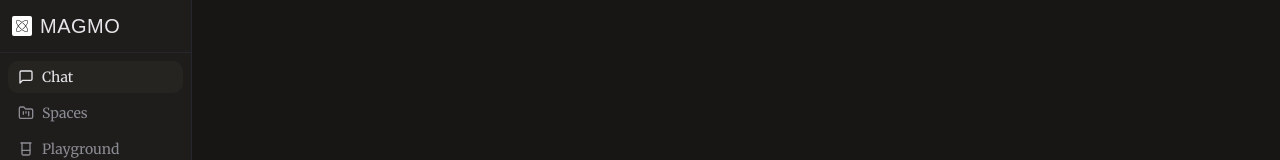
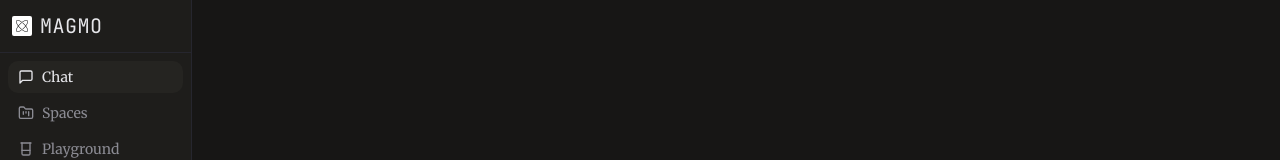
Before and after one commit to varun77x/BYOK-chat, a Next.js app: page / in a window 1280 px wide. Shown: the top 160 px of the page. Built offline with nearby package versions, Linux system fonts and the light colour scheme; a web font is replaced by a local one.

Commit message:
minor change: styling

```diff
--- a/components/AppShell.tsx
+++ b/components/AppShell.tsx
@@ -66,7 +66,7 @@ export function AppShell({ children }: { children: React.ReactNode }) {
             priority
             className="rounded-sm bg-white p-0.5"
           />
-          <div className="font-display text-xl tracking-wide">MAGMO</div>
+          <div className="font-mono text-xl tracking-wide">MAGMO</div>
         </div>
 
         <nav className="p-2 flex flex-col gap-1 border-b">
```
